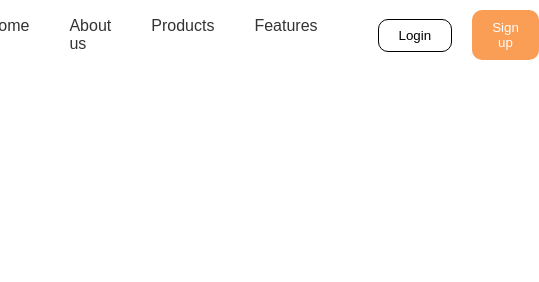
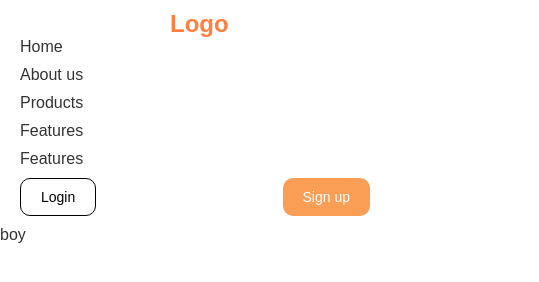
Before and after one commit to hilltrill/ecommerce_website, a plain HTML site: page index.html in a window 390 px wide. Shown: the whole page, 539 px wide, since content can reach past the window. Drawn offline with Linux system fonts and the light colour scheme.

Commit message:
I continued working on the nav bar

```diff
--- a/css/style.css
+++ b/css/style.css
@@ -9,34 +9,33 @@ body {
     color: #333;
 }
 
-.nav-bar {
+
+header {
     display: flex;
+    justify-content: space-between;
     align-items: center;
-    justify-content: center;
-    height: 70px;
-    width: 400;
+    padding: 20px 50px;
+    background-color: #fff;
+    /* box-shadow: 0 2px 4px rgba(0, 0, 0, 0.1); */
 }
 
-nav {
-    display: flex;
-    align-items: center;
-    justify-content: center;
-    /* height: 70px; */
+.logo {
+    font-size: 24px;
+    font-weight: bold;
+    color: #ff7f3f;
+    margin-left: 150px;
 }
+
 
 nav  ul{
     display: flex;
     list-style: none;
-    margin-left: 60px;
-    margin-right: 60px;
+    gap: 30px;
 }
 
 nav ul li {
-    margin-left: 40px;
+    font-size: 16px;
 }
-
-
-
 
 nav ul li a {
     text-decoration: none;
@@ -53,16 +52,16 @@ nav a:hover{
     color: #fa9d55;
 }
 
-.nav-login-btn{
+.login-btn{
     display: inline;
     background-color: white;
     border: 1px solid black;
     border-radius: 10px;
     padding: 8px 20px;
-    margin-right: 20px;
+    /* margin-left: 100px; */
 
 }
-.nav-signup-btn{
+.signup-btn{
     display: inline;
     background: #fa9d55;
     color: white;
@@ -70,3 +69,34 @@ nav a:hover{
     padding: 10px 20px;
     border: none;
    }
+
+
+
+
+   /* Responsive Design - Media Queries */
+   /* Small devices (phones, 600px and below) */
+   @media (max-width: 600px) {
+    header {
+        flex-direction: column;
+        align-items: flex-start;
+        padding: 10px 20px;
+    }
+
+    nav ul {
+        flex-direction: column;
+        gap: 10px;
+        margin-bottom: 10px;
+    }
+    .auth-buttons {
+        width: 100%;
+        display: flex;
+        justify-content: space-between;
+    }
+
+    .auth-buttons .login-btn,
+    .auth-buttons .signup-btn {
+        font-size: 14px;
+        padding: 10px 20px;
+        flex-direction: column;
+    }
+   }
--- a/index.html
+++ b/index.html
@@ -8,26 +8,33 @@
 </head>
 <body>
     <header>
-        <div class="nav-bar">
-            <div  class="Logo">
+            <div  class="logo">
                 <p>Logo</p>
             </div>
             <nav>
-
                 <ul>
                     <li><a href="#">Home</a></li>
                     <li><a href="#">About us</a></li>
                     <li><a href="#">Products</a></li>
                     <li><a href="#">Features</a></li>
+                    <li><a href="#">Features</a></li>
                 </ul>
             </nav>
-            <div class="cart"></div>
-            <div class="search"></div>
-            <button class="nav-login-btn">Login</button>
-            <button class="nav-signup-btn">Sign up</button>
-        </div>
+            <div class="auth-buttons">
+                <button class="login-btn">Login</button>
+                <button class="signup-btn">Sign up</button>
+            </div>
+
+
+
+
+
 
     </header>
-    <main></main>
+    <main>
+        <div class="container">
+            <p> boy</p>
+        </div>
+    </main>
 </body>
 </html>
```
